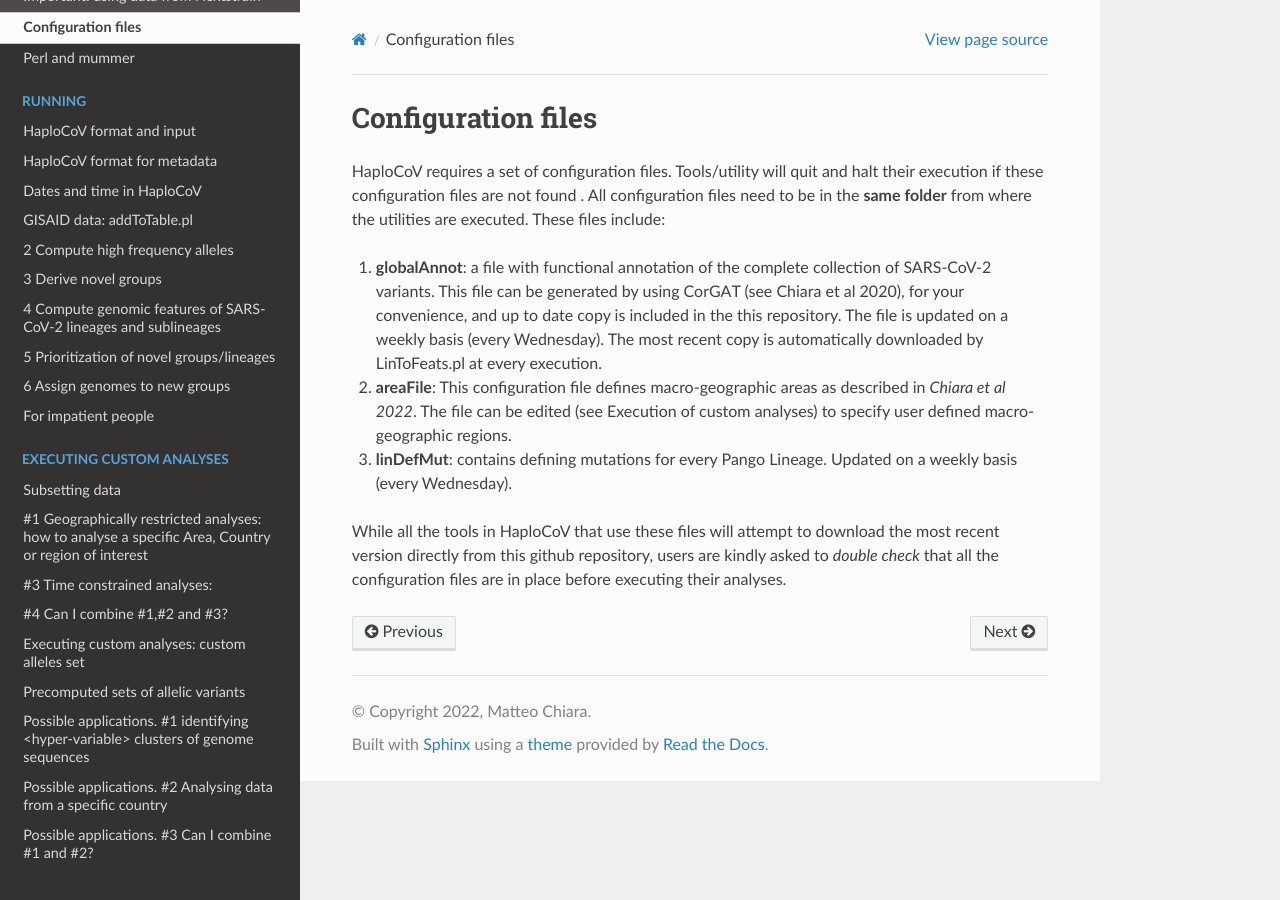
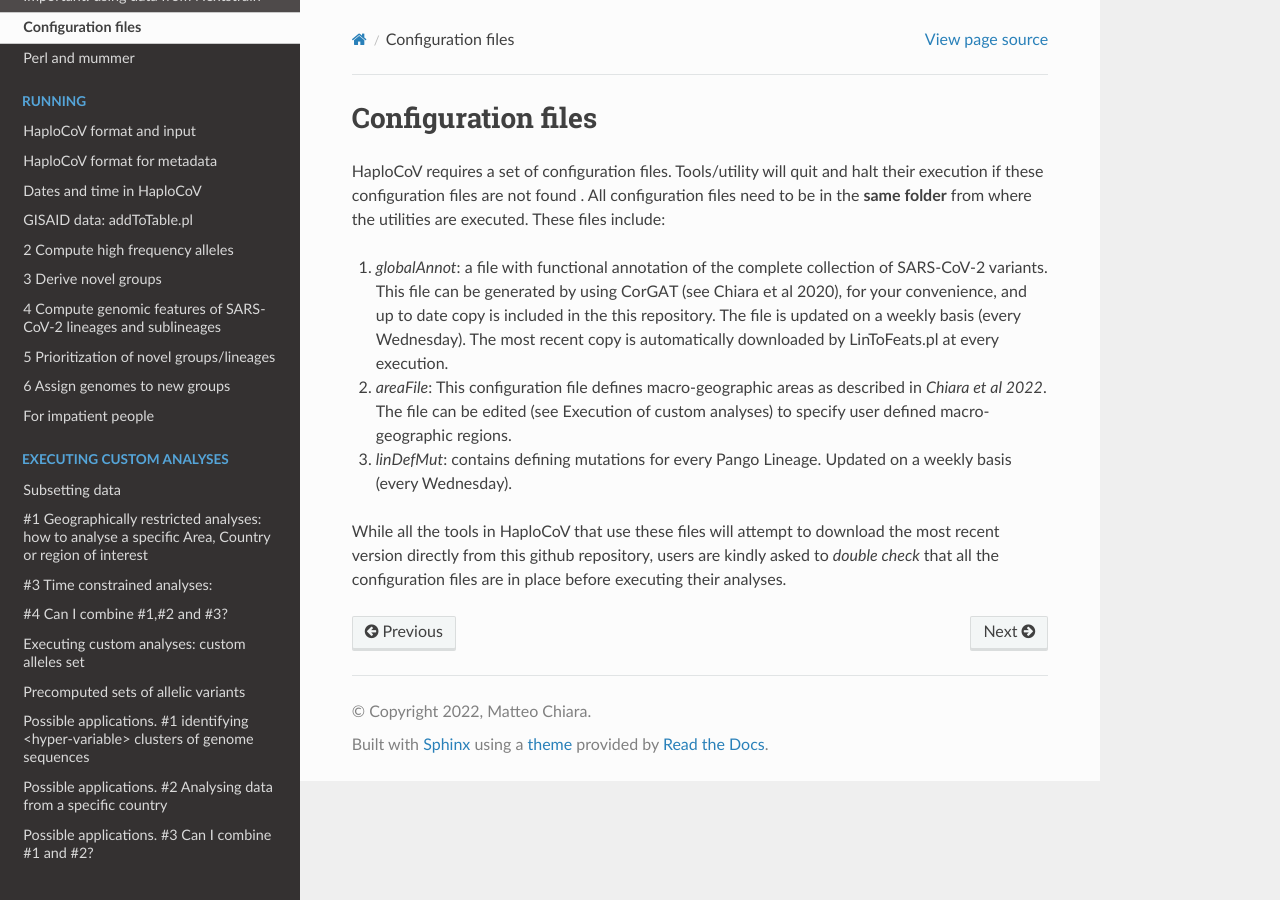
Before and after one commit to matteo14c/HaploCoV, a Sphinx documentation site: the page built from docs/source/configuration.rst, in a window 1280 px wide. Built offline with Sphinx 7.4.7 and the Read the Docs theme 2.0.0, drawn with Linux system fonts in a browser that asks for light colours.

```diff
--- a/docs/source/configuration.rst
+++ b/docs/source/configuration.rst
@@ -4,8 +4,10 @@ Configuration files
 HaploCoV requires a set of configuration files. Tools/utility will quit and halt their execution if these configuration files are not found . All configuration files need to be in the **same folder** from where the utilities are executed.
 These files include:
 
-1. **globalAnnot**: a file with functional annotation of the complete collection of SARS-CoV-2 variants. This file can be generated by using CorGAT (see Chiara et al 2020), for your convenience, and up to date copy is  included in the this repository. The file is updated on a weekly basis (every Wednesday).  The most recent copy is automatically downloaded by LinToFeats.pl at every execution.
-2. **areaFile**: This configuration file defines macro-geographic areas as described in *Chiara et al 2022*. The file can be edited (see Execution of custom analyses) to specify user defined macro-geographic regions.
-3. **linDefMut**: contains defining mutations for every Pango Lineage. Updated on a weekly basis (every Wednesday).
+1. *globalAnnot*: a file with functional annotation of the complete collection of SARS-CoV-2 variants. This file can be generated by using CorGAT (see Chiara et al 2020), for your convenience, and up to date copy is  included in the this repository. The file is updated on a weekly basis (every Wednesday).  The most recent copy is automatically downloaded by LinToFeats.pl at every execution.
+
+2. *areaFile*: This configuration file defines macro-geographic areas as described in *Chiara et al 2022*. The file can be edited (see Execution of custom analyses) to specify user defined macro-geographic regions.
+
+3. *linDefMut*: contains defining mutations for every Pango Lineage. Updated on a weekly basis (every Wednesday).
 
 While all the tools in HaploCoV that use these files will attempt to download the most recent version directly from this github repository, users are kindly asked to *double check* that all the configuration files are in place before executing their analyses.
```
